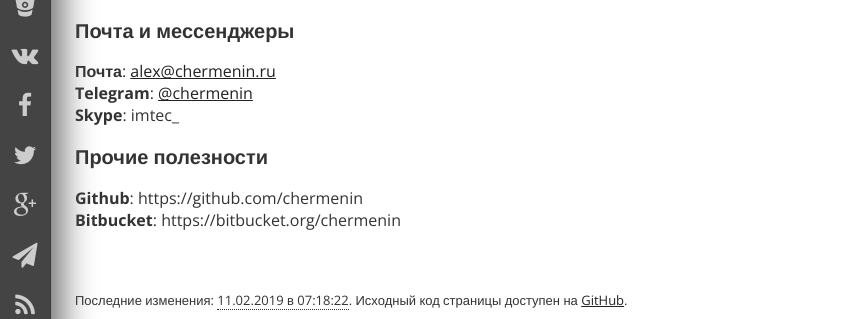
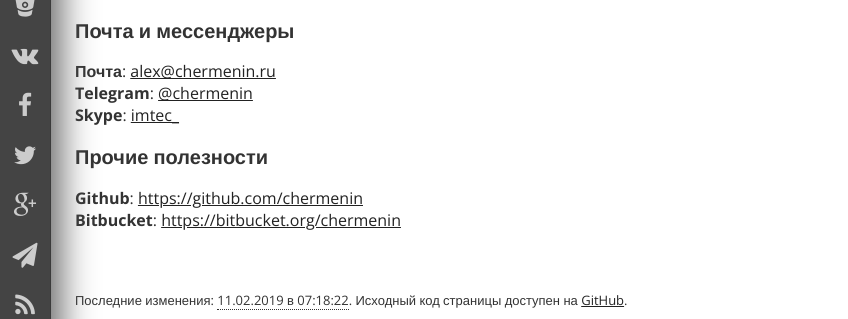
Before and after one commit to chermenin/chermenin.ru, a Jekyll site: the page built from contact.md, in a window 1280 px wide. Shown: the part 266-585 px from the top of the page, without its empty margins (0-848 px from the left). Built offline with Jekyll 4.4.1, drawn with Linux system fonts in a browser that asks for light colours; part of the change alters nothing that is shown.

```diff
--- a/contact.md
+++ b/contact.md
@@ -39,10 +39,10 @@ layout: default
 
 **Почта**: [alex@chermenin.ru](mailto:alex@chermenin.ru)
 **Telegram**: [@chermenin](https://telegram.me/chermenin)
-**Skype**: imtec_
+**Skype**: [imtec_](skype:imtec_?chat)
 
 Прочие полезности
 -----------------
 
-**Github**: https://github.com/chermenin
-**Bitbucket**: https://bitbucket.org/chermenin
+**Github**: [https://github.com/chermenin](https://github.com/chermenin)
+**Bitbucket**: [https://bitbucket.org/chermenin](https://bitbucket.org/chermenin)
```
